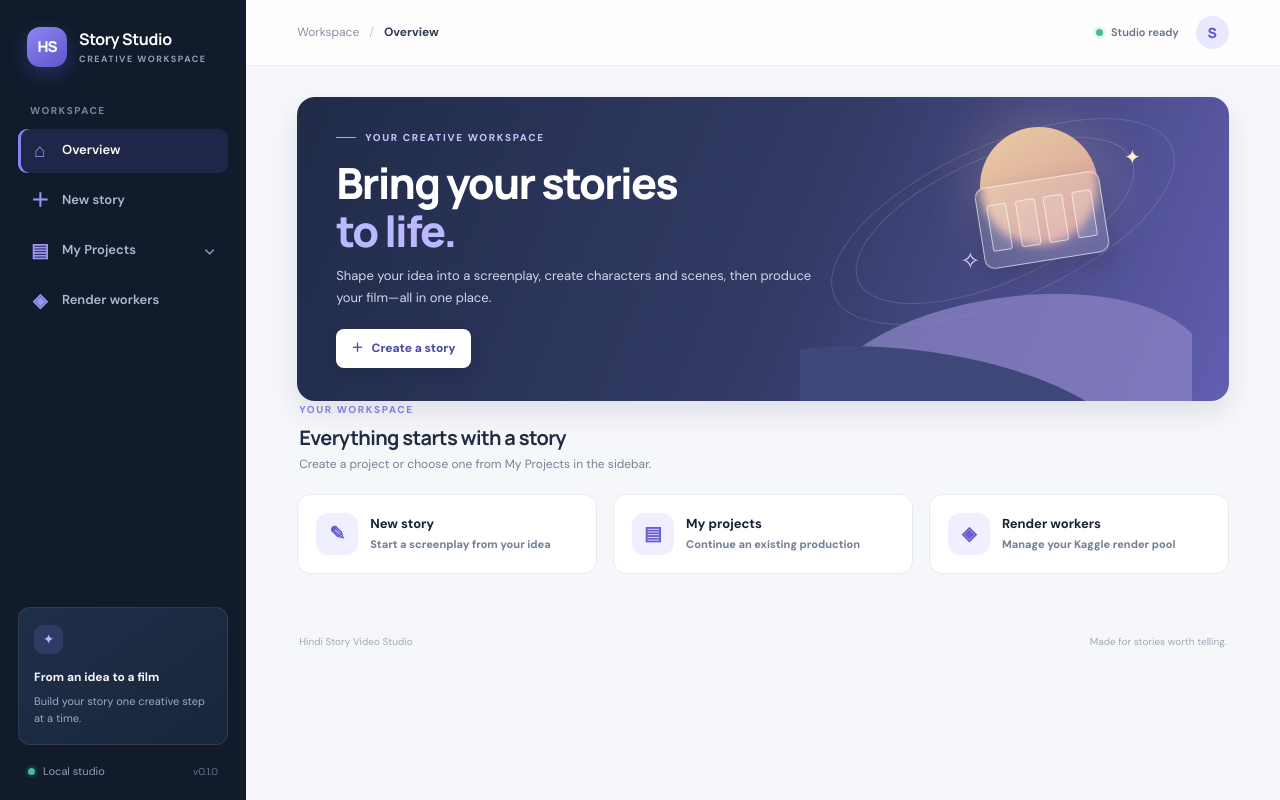
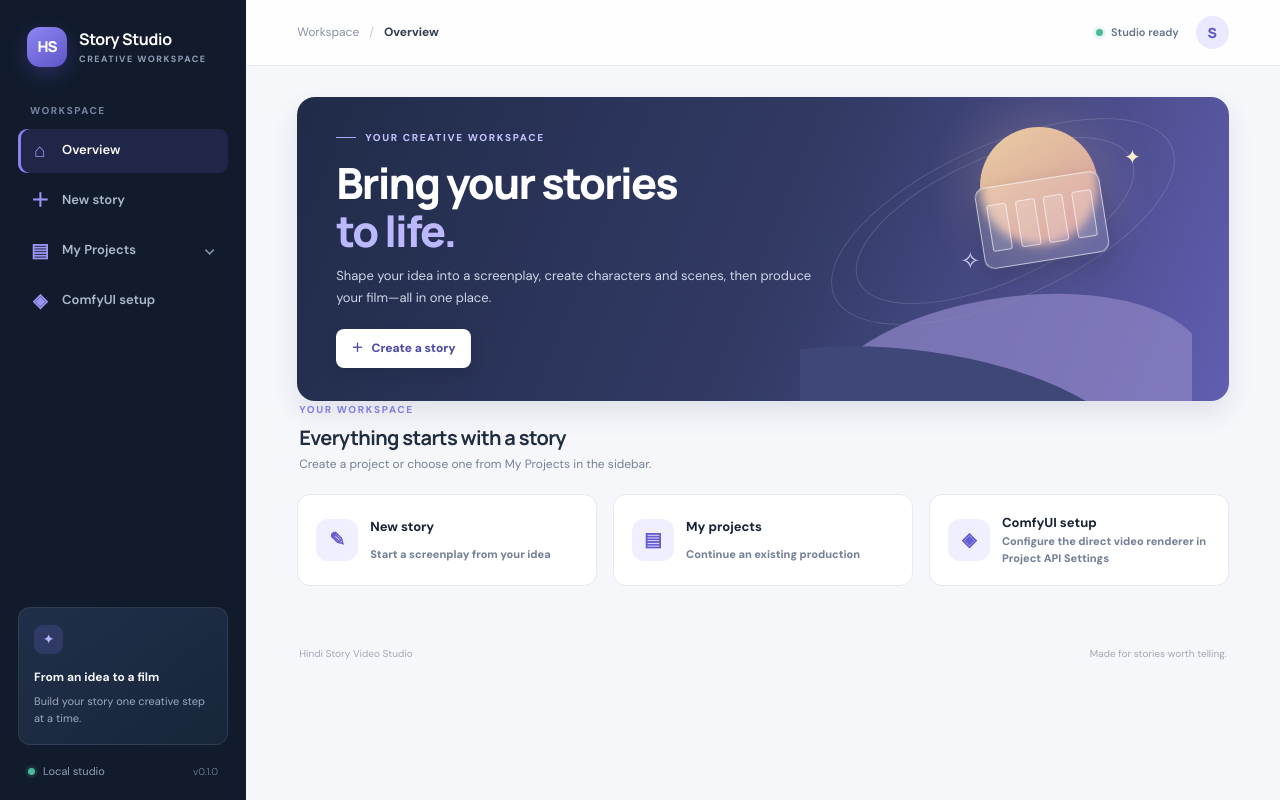
Before and after one commit to dkkhare/HindiStoryVideoStudio, a Python web app: template app/templates/studio.html in a window 1280 px wide. Run offline with Jinja, Linux system fonts and the light colour scheme; the template is opened without the code that fills it, so the values that code supplies are empty.

Commit message:
Replace Kaggle worker page with direct ComfyUI setup guidance

```diff
--- a/app/templates/studio.html
+++ b/app/templates/studio.html
@@ -27,7 +27,7 @@
           </button>
           <div class="project-nav-list" id="project-nav-list"><p class="project-nav-empty">Loading projects…</p></div>
         </div>
-        <button class="nav-link" type="button" data-page-link="workers"><span class="nav-icon">◈</span><span>Render workers</span></button>
+        <button class="nav-link" type="button" data-page-link="workers"><span class="nav-icon">◈</span><span>ComfyUI setup</span></button>
       </nav>
       <div class="sidebar-note">
         <div class="sidebar-note-icon">✦</div>
@@ -65,7 +65,7 @@
           <section class="overview-shortcuts">
             <button class="shortcut-card" type="button" data-page-link="create"><span class="shortcut-icon">✎</span><strong>New story</strong><small>Start a screenplay from your idea</small></button>
             <button class="shortcut-card" type="button" data-project-shortcut="first"><span class="shortcut-icon">▤</span><strong>My projects</strong><small>Continue an existing production</small></button>
-            <button class="shortcut-card" type="button" data-page-link="workers"><span class="shortcut-icon">◈</span><strong>Render workers</strong><small>Manage your Kaggle render pool</small></button>
+            <button class="shortcut-card" type="button" data-page-link="workers"><span class="shortcut-icon">◈</span><strong>ComfyUI setup</strong><small>Configure the direct video renderer in Project API Settings</small></button>
           </section>
         </section>
 
@@ -100,24 +100,13 @@
         </section>
 
         <section class="page-view" data-page="workers" id="workers-view" hidden>
-          <div class="section-heading"><div><div class="eyebrow">RENDER INFRASTRUCTURE</div><h2>Render workers</h2><p class="section-subtitle">Manage the Kaggle machines that render your video scenes.</p></div></div>
-          <section class="panel kaggle-pool-panel" id="kaggle-worker-panel">
-            <div class="panel-heading">
-              <div class="panel-icon workers-icon">◈</div>
-              <div><h3>Global Kaggle worker pool</h3><p>Register and monitor up to five independent workers.</p></div>
-              <span class="step-tag">UP TO 5 WORKERS</span>
-            </div>
-            <div class="worker-intro"><span class="worker-intro-icon">ⓘ</span><p>Each worker has its own gateway URL and API key. Credentials are stored encrypted in the application database.</p></div>
-            <form id="kaggle-worker-form" class="worker-form">
-              <div class="form-grid form-grid-three">
-                <label>Worker name<input name="name" required placeholder="e.g. Kaggle T4 Worker 1"></label>
-                <label>Gateway URL<input name="api_url" type="url" required placeholder="https://your-worker.trycloudflare.com"></label>
-                <label>Worker API key<input name="api_key" type="password" required autocomplete="off" placeholder="Enter worker API key"></label>
-              </div>
-              <div class="worker-form-footer"><p id="kaggle-worker-message" class="message" role="status"></p><button type="submit" class="secondary-button">＋ &nbsp; Register worker</button></div>
-            </form>
-            <div id="kaggle-worker-list" class="kaggle-worker-list">Loading registered workers...</div>
+          <div class="section-heading"><div><div class="eyebrow">RENDER INFRASTRUCTURE</div><h2>Direct ComfyUI</h2><p class="section-subtitle">Video scenes are rendered through the native ComfyUI API. Kaggle worker registration is no longer required.</p></div></div>
+          <section class="panel">
+            <div class="panel-heading"><div class="panel-icon workers-icon">◈</div><div><h3>ComfyUI video endpoint</h3><p>Configure the current tunnel URL, API key and exported workflow per project.</p></div></div>
+            <div class="worker-intro"><span class="worker-intro-icon">ⓘ</span><p>Open any project → API Settings → Direct ComfyUI Video. Enter the API Base URL and key, then paste or select workflow_api.json after exporting it from ComfyUI with every optional image slot enabled. The workflow is stored in the encrypted project settings; the API key is encrypted separately.</p></div>
+            <p class="message">The renderer now uses /upload/image, /prompt, /history/{prompt_id}, /view and /interrupt. Cloudflare tunnel URLs can be updated whenever the notebook restarts.</p>
           </section>
+        </section>
         </section>
 
         <section class="page-view project-detail-view" data-page="project" id="project-detail-view" hidden>
```
